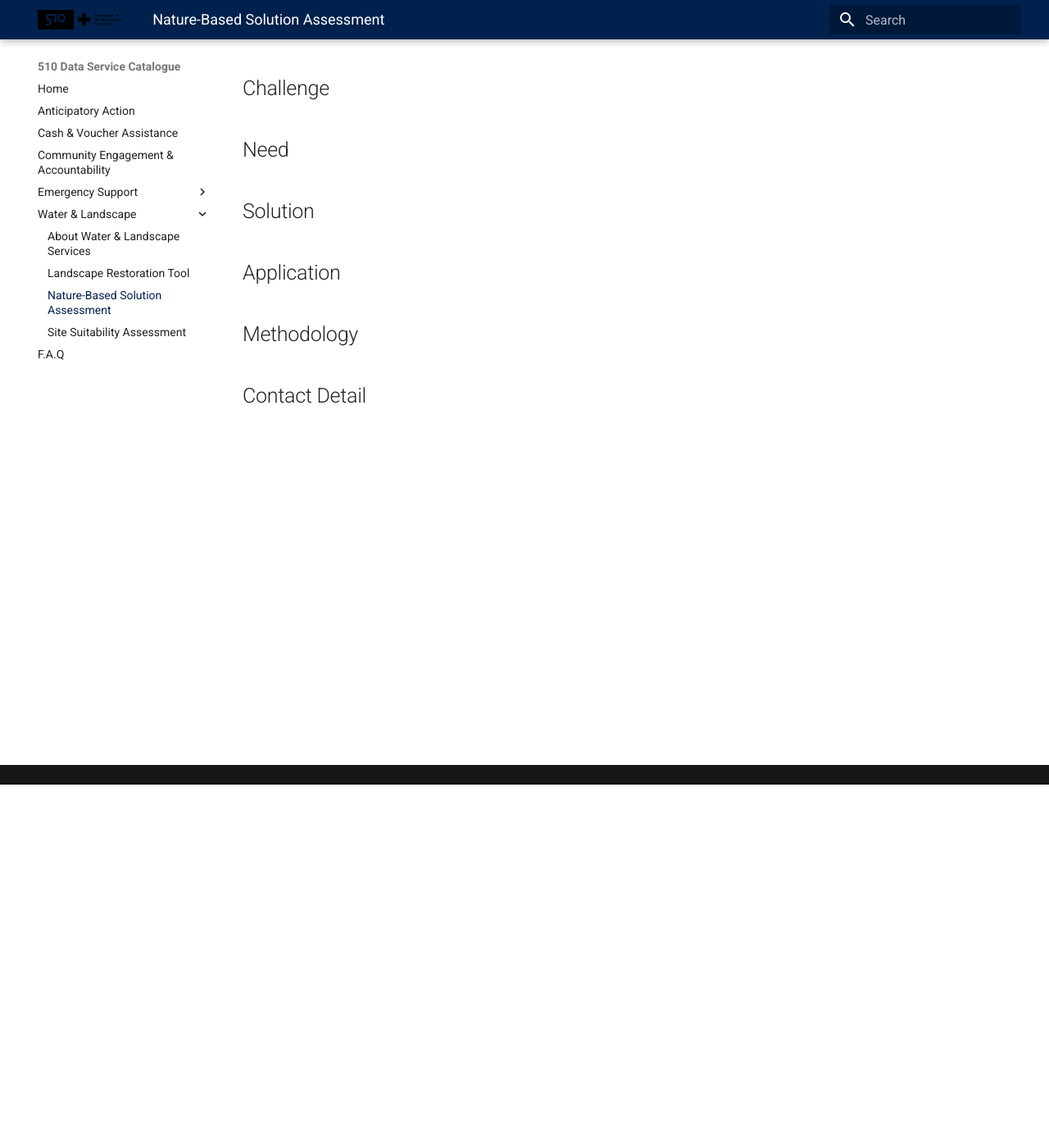
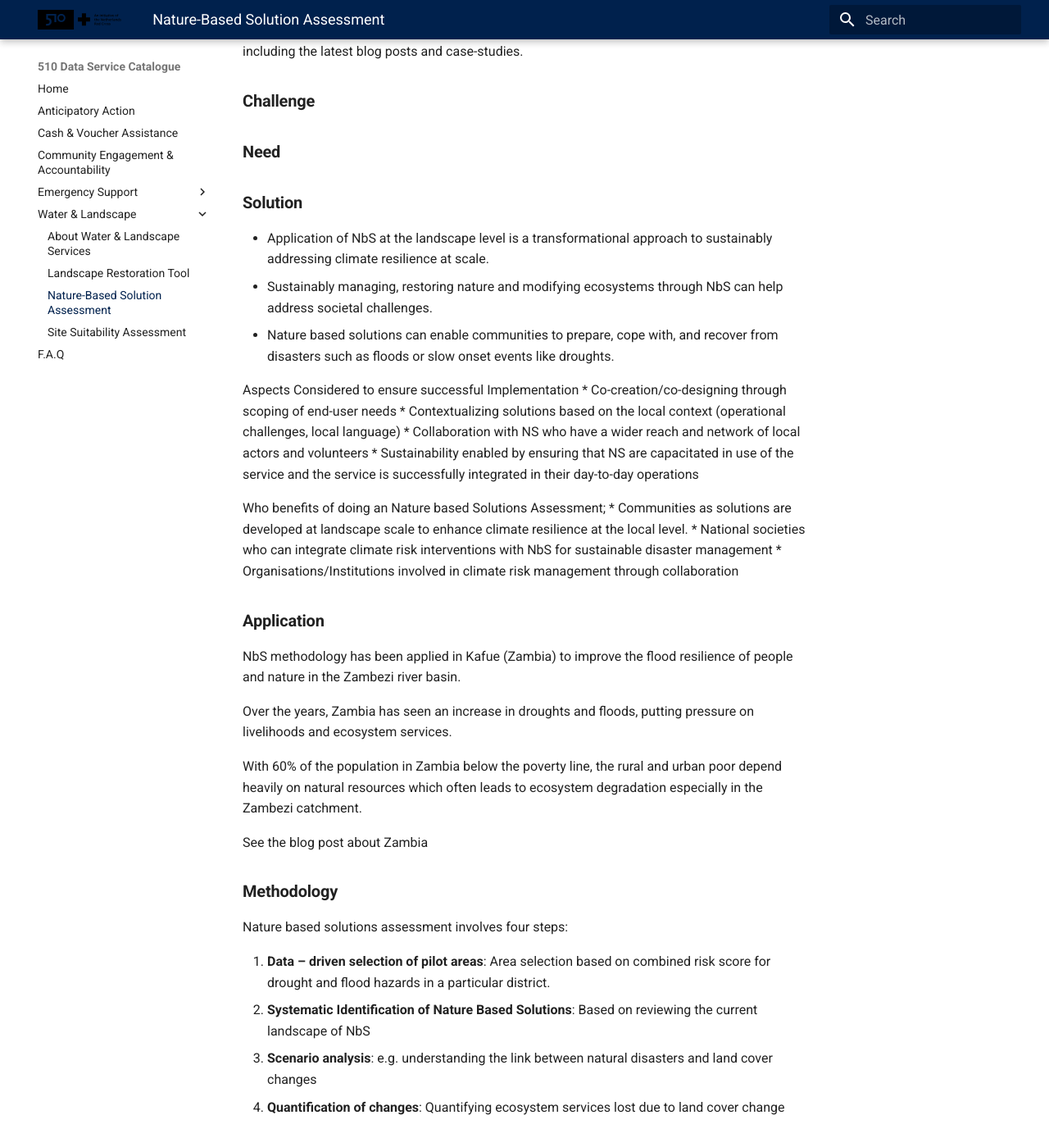
Before and after one commit to rodekruis/data-service-catalogue, an MkDocs documentation site: the page built from docs/wl/nbs_assessment.md, in a window 1280 px wide and 1400 px high, scrolled down 443 px. Shown: the whole window at 82% size. Built offline with MkDocs 1.6.1 and Material for MkDocs 9.7.7, drawn with Linux system fonts in a browser that asks for light colours; plug-ins that fetch from the network failed and are left out.

Commit message:
Update nbs_assessment.md

```diff
--- a/docs/wl/nbs_assessment.md
+++ b/docs/wl/nbs_assessment.md
@@ -8,17 +8,46 @@
 * Analyse scenarios of climate change or human development impact on ecosystems
 * Model and quantify the potential impact of different NbS
 
-For latest blog posts check out our website
+See more about our data and digital products & services in other thematic areas on our website, including the latest blog posts and case-studies.
 
 
-## Challenge
+### Challenge
 
-## Need
 
-## Solution
+### Need
 
-## Application
 
-## Methodology
+### Solution
+* Application of NbS at the landscape level is a transformational approach to sustainably addressing climate resilience at scale.
+* Sustainably managing, restoring nature and modifying ecosystems through NbS can help address societal challenges.
+* 	Nature based solutions can enable communities to prepare, cope with, and recover from disasters such as floods or slow onset events like droughts.
 
-## Contact Detail
+Aspects Considered to ensure successful Implementation
+* Co-creation/co-designing through scoping of end-user needs
+* Contextualizing solutions based on the local context (operational challenges, local language)
+* Collaboration with NS who have a wider reach and network of local actors and volunteers
+* Sustainability enabled by ensuring that NS are capacitated in use of the service and the service is successfully integrated in their day-to-day operations
+
+Who benefits of doing an Nature based Solutions Assessment;
+* Communities as solutions are developed at landscape scale to enhance climate resilience at the local level.
+* National societies who can integrate climate risk interventions with NbS for sustainable disaster management
+* Organisations/Institutions involved in climate risk management through collaboration
+
+### Application
+NbS methodology has been applied in Kafue (Zambia) to improve the  flood resilience of people and nature in the Zambezi river basin.
+
+Over the years, Zambia has seen an increase in droughts and floods, putting pressure on livelihoods and ecosystem services.
+
+With 60% of the population in Zambia below the poverty line, the rural and urban poor depend heavily on natural resources which often leads to ecosystem degradation especially in the Zambezi catchment.
+
+See the blog post about Zambia
+
+### Methodology
+Nature based solutions assessment involves four steps:
+
+1. **Data – driven selection of pilot areas**: Area selection based on combined risk score for drought and flood hazards in a particular district.
+2. **Systematic Identification of Nature Based Solutions**: Based on reviewing the current landscape of NbS
+3. **Scenario analysis**: e.g. understanding the link between natural disasters and land cover changes
+4. **Quantification of changes**: Quantifying ecosystem services lost due to land cover change
+
+### Contact Detail
```
